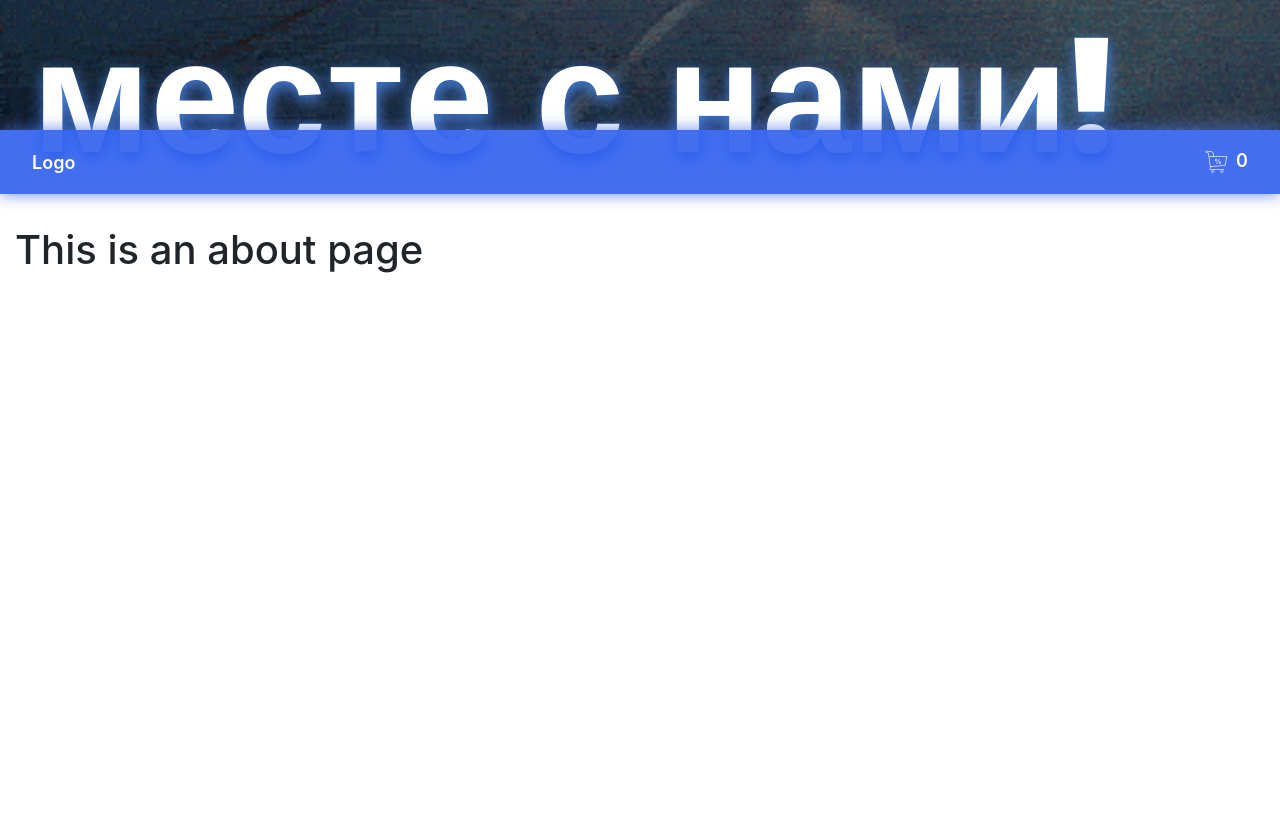
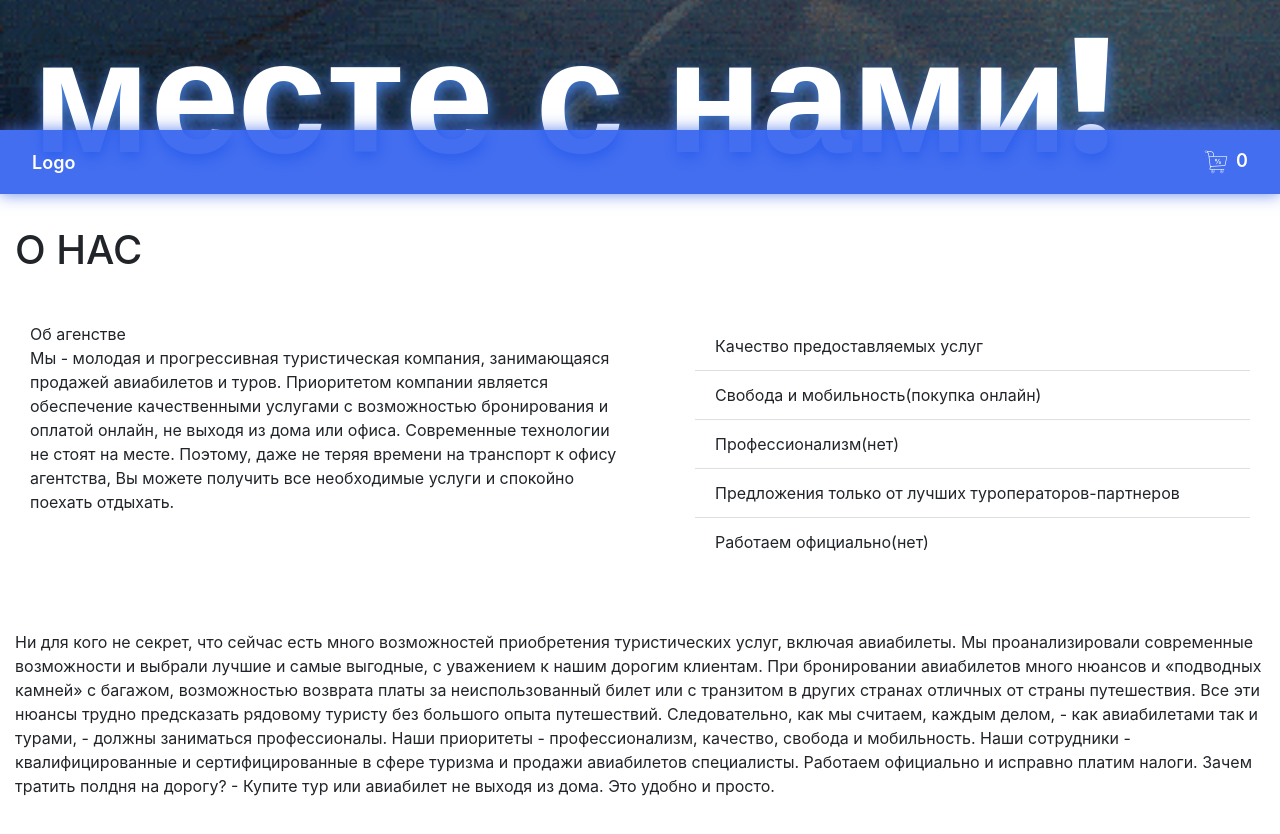
Before and after one commit to AllTimeLowSkill/toure-front, a Vue app: page /about in a window 1280 px wide. Shown: the part 670-1504 px from the top of the page. Built offline with nearby package versions, Linux system fonts and the light colour scheme.

Commit message:
О нас

```diff
--- a/src/router/index.js
+++ b/src/router/index.js
@@ -39,6 +39,9 @@ const routes = [
   {
     path: '/about',
     name: 'About',
+    meta: {
+      layout: 'default',
+    },
     component: () => import(/* webpackChunkName: "about" */ '../views/About'),
   },
 ]
--- a/src/store/section.js
+++ b/src/store/section.js
@@ -12,10 +12,6 @@ const state = () => ({
       to: '/about',
     },
     {
-      title: 'Наши партнёры',
-      to: '/partners',
-    },
-    {
       title: 'Города',
       to: '/cities',
     },
--- a/src/views/About.vue
+++ b/src/views/About.vue
@@ -1,5 +1,50 @@
 <template>
   <div class="about">
-    <h1>This is an about page</h1>
+    <h1>О НАС</h1>
+    <div class="container-fluid mt-5">
+      <div class="row">
+        <div class="col-6">
+          <span>Об агенстве</span>
+          <p>
+            Мы - молодая и прогрессивная туристическая компания, занимающаяся
+            продажей авиабилетов и туров. Приоритетом компании является
+            обеспечение качественными услугами с возможностью бронирования и
+            оплатой онлайн, не выходя из дома или офиса. Современные технологии
+            не стоят на месте. Поэтому, даже не теряя времени на транспорт к
+            офису агентства, Вы можете получить все необходимые услуги и
+            спокойно поехать отдыхать.
+          </p>
+        </div>
+        <div class="col-6">
+          <ul class="list-group-flush">
+            <li class="list-group-item">Качество предоставляемых услуг</li>
+            <li class="list-group-item">
+              Свобода и мобильность(покупка онлайн)
+            </li>
+            <li class="list-group-item">Профессионализм(нет)</li>
+            <li class="list-group-item">
+              Предложения только от лучших туроператоров-партнеров
+            </li>
+            <li class="list-group-item">Работаем официально(нет)</li>
+          </ul>
+        </div>
+      </div>
+    </div>
+    <p class="mt-5">
+      Ни для кого не секрет, что сейчас есть много возможностей приобретения
+      туристических услуг, включая авиабилеты. Мы проанализировали современные
+      возможности и выбрали лучшие и самые выгодные, с уважением к нашим дорогим
+      клиентам. При бронировании авиабилетов много нюансов и «подводных камней»
+      с багажом, возможностью возврата платы за неиспользованный билет или с
+      транзитом в других странах отличных от страны путешествия. Все эти нюансы
+      трудно предсказать рядовому туристу без большого опыта путешествий.
+      Следовательно, как мы считаем, каждым делом, - как авиабилетами так и
+      турами, - должны заниматься профессионалы. Наши приоритеты -
+      профессионализм, качество, свобода и мобильность. Наши сотрудники -
+      квалифицированные и сертифицированные в сфере туризма и продажи
+      авиабилетов специалисты. Работаем официально и исправно платим налоги.
+      Зачем тратить полдня на дорогу? - Купите тур или авиабилет не выходя из
+      дома. Это удобно и просто.
+    </p>
   </div>
 </template>
```
